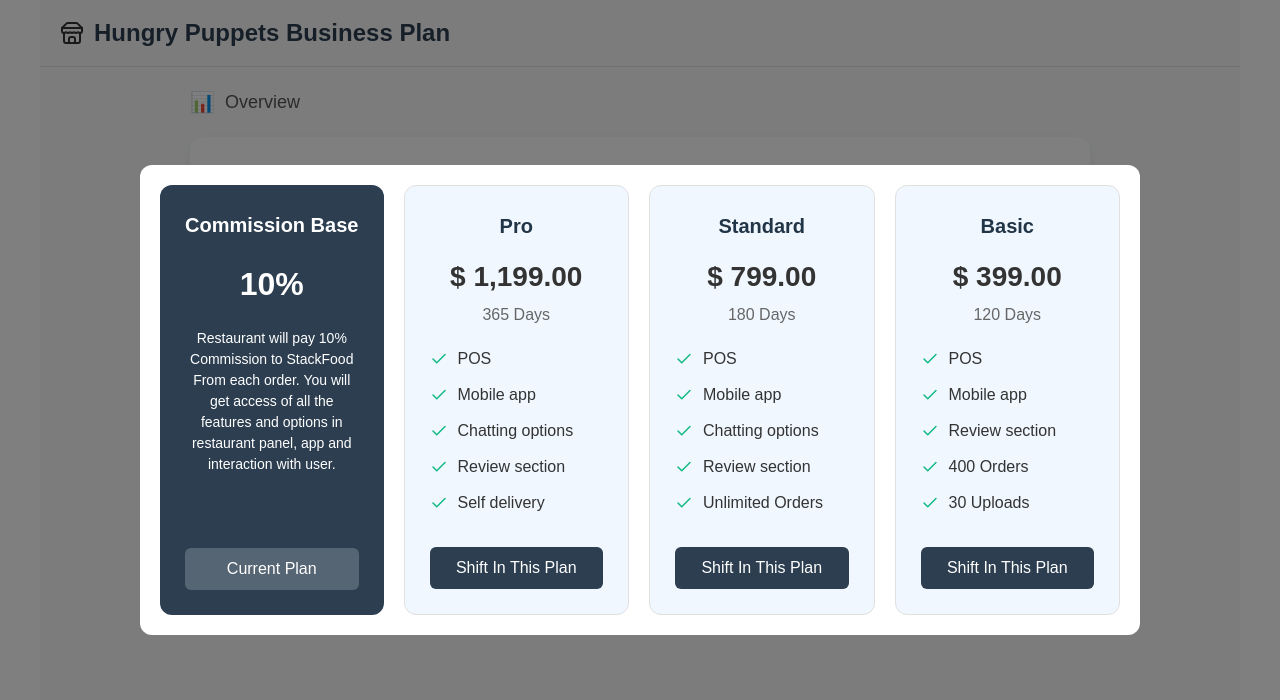
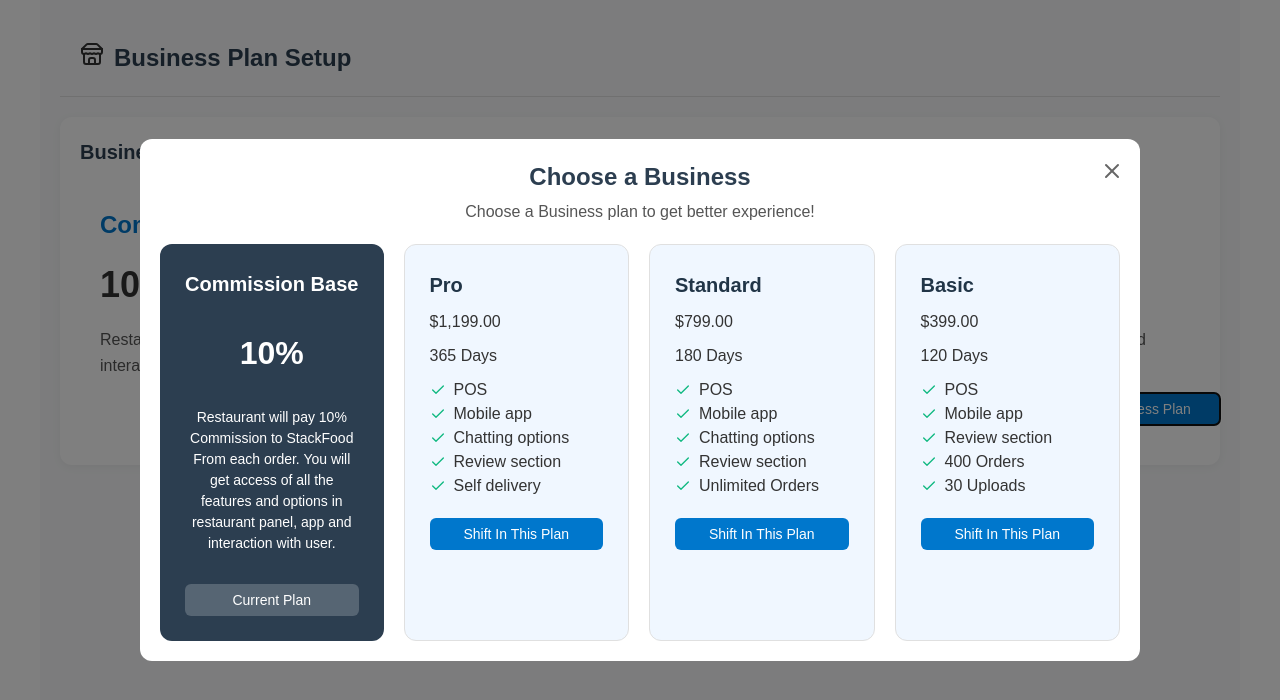
Before and after one commit to sanamthapa5/RestaurantPanel, a React (Vite) app in the folder restaurant/: page /BusinessPlan in a window 1280 px wide. Both pictures are taken after a click on the button "Change Business Plan". Shown: the top 700 px of the page. Built offline with nearby package versions, Linux system fonts and the light colour scheme.

Commit message:
Fixed Modal on BusinessPlan

```diff
--- a/restaurant/src/pages/BusinessManagement/BusinessPlan.css
+++ b/restaurant/src/pages/BusinessManagement/BusinessPlan.css
@@ -1,75 +1,92 @@
 /* Main Container Styles */
-.BusinessPlan-business-plan-container {
+.BusinessPlan-withdraw-container {
   font-family: "Inter", sans-serif;
   max-width: 1200px;
   margin: 0 auto;
   background-color: #f8f9fa;
   min-height: 100vh;
+  padding: 20px;
 }
 
 /* Header Styles */
-.BusinessPlan-header {
+.BusinessPlan-withdraw-header {
   padding: 20px;
   border-bottom: 1px solid #e0e0e0;
 }
 
-.BusinessPlan-logo-containerPlan {
+.BusinessPlan-withdraw-title {
   display: flex;
   align-items: center;
   gap: 10px;
 }
 
-.BusinessPlan-store-icon {
+.BusinessPlan-icon-person {
+  font-size: 24px;
   color: #333;
 }
 
-
-.BusinessPlan-header h1 {
+.BusinessPlan-withdraw-header h1 {
   font-size: 24px;
   color: #2c3e50;
   margin: 0;
 }
 
-/* Content Layout */
-.BusinessPlan-content {
+/* Content Box Styles */
+.BusinessPlan-withdraw-box {
+  background-color: #fff;
+  border-radius: 12px;
   padding: 20px;
+  box-shadow: 0 2px 10px rgba(0, 0, 0, 0.05);
+  margin-top: 20px;
 }
 
-.BusinessPlan-overview-section {
-  max-width: 900px;
-  margin: 0 auto;
+.BusinessPlan-withdraw-content {
+  display: flex;
+  flex-direction: column;
+  gap: 20px;
 }
 
-.BusinessPlan-overview-header {
+/* Methods Header Styles */
+.BusinessPlan-withdraw-methods-header {
+  display: flex;
+  justify-content: space-between;
+  align-items: center;
+  flex-wrap: wrap;
+  gap: 20px;
+}
+
+.BusinessPlan-methods-title {
   display: flex;
   align-items: center;
   gap: 10px;
-  margin-bottom: 20px;
-  color: #555;
-  font-size: 18px;
 }
 
-.BusinessPlan-overview-icon {
+.BusinessPlan-methods-title h2 {
   font-size: 20px;
+  color: #2c3e50;
+  margin: 0;
 }
 
 /* Plan Card Styles */
 .BusinessPlan-plan-card {
+  padding: 20px;
   background-color: #fff;
-  border-radius: 12px;
-  padding: 30px;
-  box-shadow: 0 2px 10px rgba(0, 0, 0, 0.05);
+  border-radius: 8px;
+  display: flex;
+  flex-direction: column;
+  gap: 15px;
 }
 
 .BusinessPlan-plan-title {
   color: #0077cc;
   font-size: 24px;
-  margin-top: 0;
-  margin-bottom: 20px;
+  margin: 0;
 }
 
 .BusinessPlan-commission-rate {
-  margin-bottom: 20px;
+  display: flex;
+  align-items: center;
+  gap: 10px;
 }
 
 .BusinessPlan-rate {
@@ -81,29 +98,64 @@
 .BusinessPlan-rate-description {
   font-size: 18px;
   color: #666;
-  margin-left: 10px;
 }
 
 .BusinessPlan-plan-description {
   color: #555;
   line-height: 1.6;
-  margin-bottom: 30px;
+  margin: 0;
 }
+
+/* Button Styles */
+/* .BusinessPlan-plan-buttons {
+  display: flex;
+  gap: 12px;
+  justify-content: flex-end;
+} */
 
 .BusinessPlan-change-plan-btn {
   background-color: #0077cc;
   color: white;
   border: none;
-  padding: 12px 24px;
+  padding: 8px 16px;
   border-radius: 6px;
-  font-size: 16px;
+  font-size: 14px;
+  font-weight: 500;
+  cursor: pointer;
+  transition: background-color 0.2s;
+  width: 200px;
+  margin-left: 115vh;
+}
+.BusinessPlan-shift-plan-btn {
+  background-color: #0077cc;
+  color: white;
+  border: none;
+  padding: 8px 16px;
+  border-radius: 6px;
+  font-size: 14px;
+  font-weight: 500;
+  cursor: pointer;
+  transition: background-color 0.2s;
+}
+.BusinessPlan-change-plan-btn:hover,
+.BusinessPlan-shift-plan-btn:hover {
+  background-color: #005fa3;
+}
+
+.BusinessPlan-current-plan-btn {
+  background-color: rgba(255, 255, 255, 0.2);
+  color: white;
+  border: none;
+  padding: 8px 16px;
+  border-radius: 6px;
+  font-size: 14px;
   font-weight: 500;
   cursor: pointer;
   transition: background-color 0.2s;
 }
 
-.BusinessPlan-change-plan-btn:hover {
-  background-color: #005fa3;
+.BusinessPlan-current-plan-btn:hover {
+  background-color: rgba(255, 255, 255, 0.3);
 }
 
 /* Modal Styles */
@@ -128,12 +180,51 @@
   max-height: 90vh;
   overflow-y: auto;
   padding: 20px;
+  position: relative;
+}
+
+.BusinessPlan-modal-close-btn {
+
+  position: absolute;
+  top: 10px;
+  right: 30px;
+  width: 10px;
+  background: none;
+  border: none;
+  font-size: 18px;
+  color: #666;
+  cursor: pointer;
+  outline: none;
+}
+.BusinessPlan-modal-close-btn:focus{
+  outline: none;
+}
+
+.BusinessPlan-modal-close-btn:hover {
+  color: #333;
+}
+
+.BusinessPlan-modal-header-text {
+  text-align: center;
+  margin-bottom: 20px;
+}
+
+.BusinessPlan-modal-header-text h2 {
+  font-size: 24px;
+  color: #2c3e50;
+  margin: 0;
+}
+
+.BusinessPlan-modal-header-text p {
+  font-size: 16px;
+  color: #555;
+  margin: 5px 0 0;
 }
 
 .BusinessPlan-plans-container {
   display: flex;
+  flex-wrap: wrap;
   gap: 20px;
-  flex-wrap: wrap;
 }
 
 .BusinessPlan-current-plan,
@@ -144,6 +235,7 @@
   padding: 25px;
   display: flex;
   flex-direction: column;
+  gap: 10px;
 }
 
 .BusinessPlan-current-plan {
@@ -158,9 +250,10 @@
 
 .BusinessPlan-current-plan h3,
 .BusinessPlan-plan-option h3 {
-  text-align: center;
-  margin-top: 0;
+  margin: 0;
   font-size: 20px;
+  text-align: left;
+  color: inherit;
 }
 
 .BusinessPlan-current-rate {
@@ -170,81 +263,34 @@
   margin: 20px 0;
 }
 
-.BusinessPlan-plan-price {
-  font-size: 28px;
-  font-weight: bold;
-  text-align: center;
+.BusinessPlan-plan-price,
+.BusinessPlan-plan-duration {
+  font-size: 16px;
   color: #333;
-  margin: 15px 0 5px;
-}
-
-.BusinessPlan-plan-duration {
-  text-align: center;
-  color: #666;
-  margin-bottom: 20px;
 }
 
 .BusinessPlan-current-plan-description {
   font-size: 14px;
   line-height: 1.5;
   text-align: center;
-  margin-bottom: 20px;
+  margin: 0 0 20px;
 }
 
 .BusinessPlan-features-list {
   list-style: none;
   padding: 0;
-  margin: 0 0 20px;
+  margin: 0 0 10px;
 }
 
 .BusinessPlan-features-list li {
   display: flex;
   align-items: center;
-  gap: 10px;
-  margin-bottom: 12px;
+  gap: 8px;
   color: #333;
 }
 
 .BusinessPlan-check-icon {
   color: #10b981;
-  width: 18px;
-  height: 18px;
+  width: 16px;
+  height: 16px;
 }
-
-.BusinessPlan-current-plan-btn,
-.BusinessPlan-shift-plan-btn {
-  margin-top: auto;
-  padding: 12px;
-  border-radius: 6px;
-  font-weight: 500;
-  cursor: pointer;
-  text-align: center;
-  border: none;
-  transition: all 0.2s;
-}
-
-.BusinessPlan-current-plan-btn {
-  background-color: rgba(255, 255, 255, 0.2);
-  color: white;
-}
-
-.BusinessPlan-shift-plan-btn {
-  background-color: #2c3e50;
-  color: white;
-}
-
-.BusinessPlan-current-plan-btn:hover {
-  background-color: rgba(255, 255, 255, 0.3);
-}
-
-.BusinessPlan-shift-plan-btn:hover {
-  background-color: #1e2a3a;
-}
-
-/* Styles for the button container and Details button */
-.BusinessPlan-plan-buttons {
-  display: flex;
-  gap: 12px;
-  margin-top: 16px;
-  justify-content: flex-end;
-}
--- a/restaurant/src/pages/BusinessManagement/BusinessPlan.jsx
+++ b/restaurant/src/pages/BusinessManagement/BusinessPlan.jsx
@@ -2,12 +2,10 @@
 
 import { useState } from "react";
 import "./BusinessPlan.css";
-import { Store, Check } from "lucide-react";
-import { useNavigate } from "react-router-dom";
+import { Store, Check, X } from "lucide-react";
 
 const BusinessPlan = () => {
   const [showModal, setShowModal] = useState(false);
-  const navigate = useNavigate();
 
   const toggleModal = () => {
     setShowModal(!showModal);
@@ -20,26 +18,62 @@ const BusinessPlan = () => {
       "Restaurant will pay 10% Commission to StackFood From each order. You will get access of all the features and options in restaurant panel, app and interaction with user.",
   };
 
-  // const handleDetailsClick = () => {
-  //   navigate("/business-plan/details", { state: { plan: currentPlan } });
-  // };
+  const otherPlans = [
+    {
+      name: "Pro",
+      price: "$1,199.00",
+      duration: "365 Days",
+      features: [
+        "POS",
+        "Mobile app",
+        "Chatting options",
+        "Review section",
+        "Self delivery",
+      ],
+    },
+    {
+      name: "Standard",
+      price: "$799.00",
+      duration: "180 Days",
+      features: [
+        "POS",
+        "Mobile app",
+        "Chatting options",
+        "Review section",
+        "Unlimited Orders",
+      ],
+    },
+    {
+      name: "Basic",
+      price: "$399.00",
+      duration: "120 Days",
+      features: [
+        "POS",
+        "Mobile app",
+        "Review section",
+        "400 Orders",
+        "30 Uploads",
+      ],
+    },
+  ];
 
   return (
-    <div className="BusinessPlan-business-plan-container">
-      <header className="BusinessPlan-header">
-        <div className="BusinessPlan-logo-containerPlan">
-          <Store className="BusinessPlan-store-icon" />
-          <h1>Hungry Puppets Business Plan</h1>
+    <div className="BusinessPlan-withdraw-container">
+      <div className="BusinessPlan-withdraw-header">
+        <div className="BusinessPlan-withdraw-title">
+          <span className="BusinessPlan-icon-person">
+            <Store />
+          </span>
+          <h1>Business Plan Setup</h1>
         </div>
-      </header>
-
-      <div className="BusinessPlan-content">
-        <div className="BusinessPlan-overview-section">
-          <div className="BusinessPlan-overview-header">
-            <span className="BusinessPlan-overview-icon">📊</span>
-            <span>Overview</span>
       </div>
-
+      <div className="BusinessPlan-withdraw-box">
+        <div className="BusinessPlan-withdraw-content">
+          <div className="BusinessPlan-withdraw-methods-header">
+            <div className="BusinessPlan-methods-title">
+              <h2>Business Plans</h2>
+            </div>
+          </div>
           <div className="BusinessPlan-plan-card">
             <h2 className="BusinessPlan-plan-title">{currentPlan.name}</h2>
             <div className="BusinessPlan-commission-rate">
@@ -53,14 +87,14 @@ const BusinessPlan = () => {
             <p className="BusinessPlan-plan-description">
               {currentPlan.description}
             </p>
-            <div className="BusinessPlan-plan-buttons">
+            {/* <div className="BusinessPlan-plan-buttons"> */}
             <button
               className="BusinessPlan-change-plan-btn"
               onClick={toggleModal}
             >
               Change Business Plan
             </button>
-            </div>
+            {/* </div> */}
           </div>
         </div>
       </div>
@@ -68,6 +102,17 @@ const BusinessPlan = () => {
       {showModal && (
         <div className="BusinessPlan-modal-overlay">
           <div className="BusinessPlan-modal-content">
+            <button
+              className="BusinessPlan-modal-close-btn"
+              onClick={toggleModal}
+            >
+              <X />
+            </button>
+            <div className="BusinessPlan-modal-header-text">
+              <h2>Choose a Business</h2>
+
+              <p>Choose a Business plan to get better experience!</p>
+            </div>
             <div className="BusinessPlan-plans-container">
               <div className="BusinessPlan-current-plan">
                 <h3>Commission Base</h3>
@@ -82,86 +127,25 @@ const BusinessPlan = () => {
                 </button>
               </div>
 
-              <div className="BusinessPlan-plan-option">
-                <h3>Pro</h3>
-                <div className="BusinessPlan-plan-price">$ 1,199.00</div>
-                <div className="BusinessPlan-plan-duration">365 Days</div>
+              {otherPlans.map((plan, index) => (
+                <div key={index} className="BusinessPlan-plan-option">
+                  <h3>{plan.name}</h3>
+                  <div className="BusinessPlan-plan-price">{plan.price}</div>
+                  <div className="BusinessPlan-plan-duration">
+                    {plan.duration}
+                  </div>
                   <ul className="BusinessPlan-features-list">
-                  <li>
-                    <Check className="BusinessPlan-check-icon" /> POS
+                    {plan.features.map((feature, idx) => (
+                      <li key={idx}>
+                        <Check className="BusinessPlan-check-icon" /> {feature}
                       </li>
-                  <li>
-                    <Check className="BusinessPlan-check-icon" /> Mobile app
-                  </li>
-                  <li>
-                    <Check className="BusinessPlan-check-icon" /> Chatting
-                    options
-                  </li>
-                  <li>
-                    <Check className="BusinessPlan-check-icon" /> Review section
-                  </li>
-                  <li>
-                    <Check className="BusinessPlan-check-icon" /> Self delivery
-                  </li>
+                    ))}
                   </ul>
                   <button className="BusinessPlan-shift-plan-btn">
                     Shift In This Plan
                   </button>
                 </div>
-
-              <div className="BusinessPlan-plan-option">
-                <h3>Standard</h3>
-                <div className="BusinessPlan-plan-price">$ 799.00</div>
-                <div className="BusinessPlan-plan-duration">180 Days</div>
-                <ul className="BusinessPlan-features-list">
-                  <li>
-                    <Check className="BusinessPlan-check-icon" /> POS
-                  </li>
-                  <li>
-                    <Check className="BusinessPlan-check-icon" /> Mobile app
-                  </li>
-                  <li>
-                    <Check className="BusinessPlan-check-icon" /> Chatting
-                    options
-                  </li>
-                  <li>
-                    <Check className="BusinessPlan-check-icon" /> Review section
-                  </li>
-                  <li>
-                    <Check className="BusinessPlan-check-icon" /> Unlimited
-                    Orders
-                  </li>
-                </ul>
-                <button className="BusinessPlan-shift-plan-btn">
-                  Shift In This Plan
-                </button>
-              </div>
-
-              <div className="BusinessPlan-plan-option">
-                <h3>Basic</h3>
-                <div className="BusinessPlan-plan-price">$ 399.00</div>
-                <div className="BusinessPlan-plan-duration">120 Days</div>
-                <ul className="BusinessPlan-features-list">
-                  <li>
-                    <Check className="BusinessPlan-check-icon" /> POS
-                  </li>
-                  <li>
-                    <Check className="BusinessPlan-check-icon" /> Mobile app
-                  </li>
-                  <li>
-                    <Check className="BusinessPlan-check-icon" /> Review section
-                  </li>
-                  <li>
-                    <Check className="BusinessPlan-check-icon" /> 400 Orders
-                  </li>
-                  <li>
-                    <Check className="BusinessPlan-check-icon" /> 30 Uploads
-                  </li>
-                </ul>
-                <button className="BusinessPlan-shift-plan-btn">
-                  Shift In This Plan
-                </button>
-              </div>
+              ))}
             </div>
           </div>
         </div>
```
Lines whose indentation alone changed are shown as unchanged.
